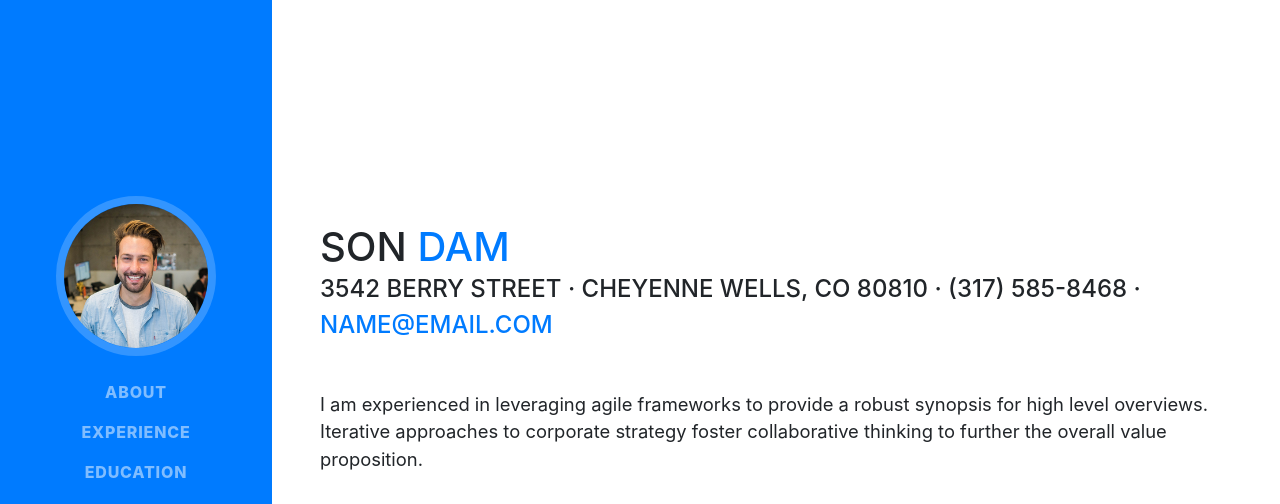
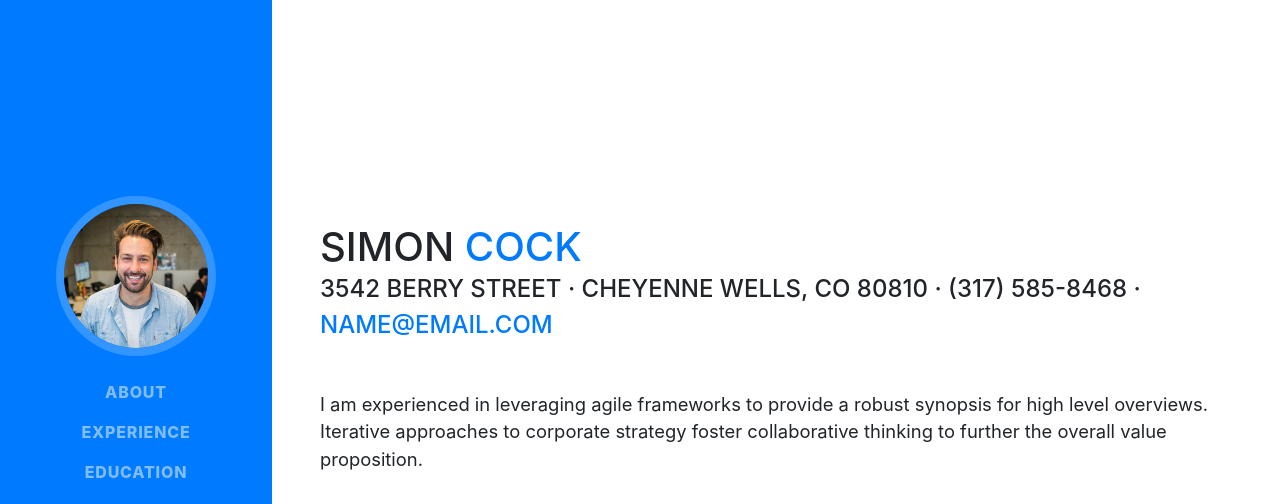
Before and after one commit to sondn57/sondn57, a website with bundled scripts: page index.html in a window 1280 px wide. Shown: the top 504 px of the page. Built offline with nearby package versions, Linux system fonts and the light colour scheme; a web font is replaced by a local one.

Commit message:
thay đổi tên

```diff
--- a/index.html
+++ b/index.html
@@ -70,7 +70,7 @@
 
         <section class="resume-section p-3 p-lg-5 d-flex d-column" id="about">
           <div class="my-auto">
-            <h1 class="mb-0">Son<span class="text-primary"> DAM</span>
+            <h1 class="mb-0">Simon<span class="text-primary"> Cock</span>
             </h1>
             <div class="subheading mb-5">3542 Berry Street · Cheyenne Wells, CO 80810 · (317) 585-8468 ·
               <a href="mailto:name@email.com">name@email.com</a>
```
